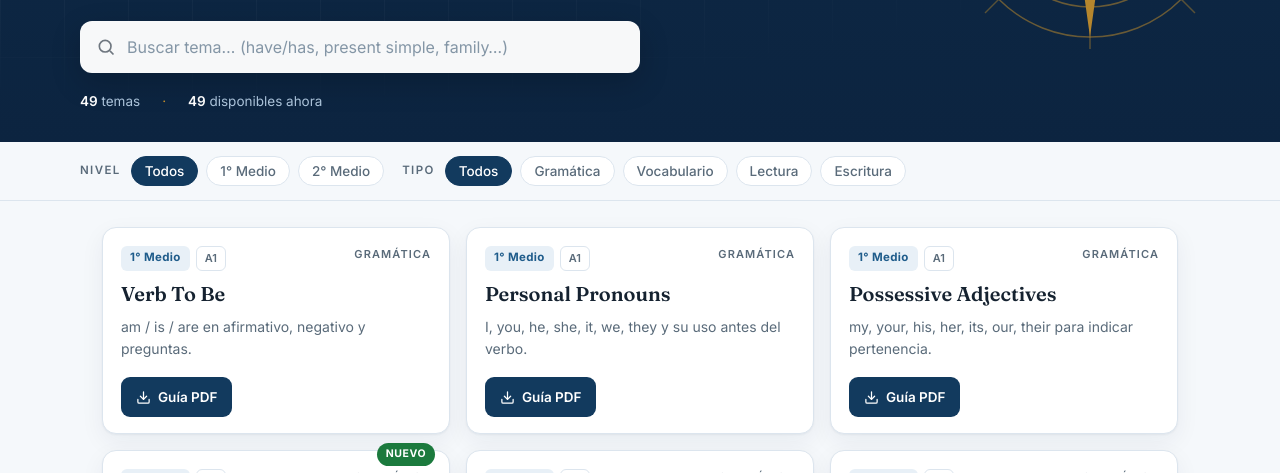
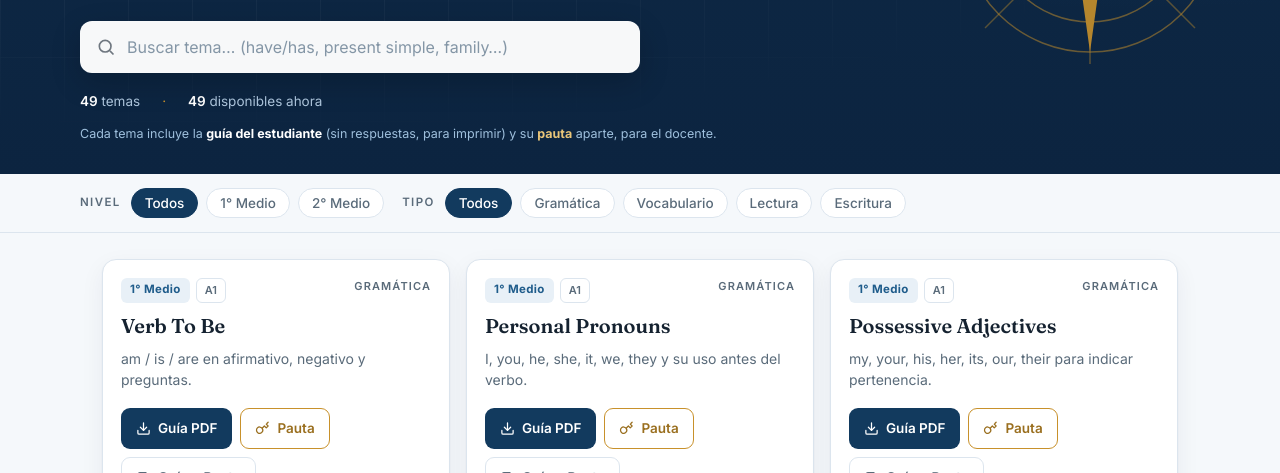
Before and after one commit to TeacherMauro404/Guiasingles, a plain HTML site: page index.html in a window 1280 px wide. Shown: the part 327-800 px from the top of the page. Drawn offline with Linux system fonts and the light colour scheme.

Commit message:
Add files via upload

```diff
--- a/index.html
+++ b/index.html
@@ -122,6 +122,10 @@
   .btn-primary{background:var(--navy2);color:#fff}
   .btn-primary:hover{background:var(--navy)}
   .btn-ghost{background:#fff;border-color:var(--line);color:var(--blue)}
+  .btn-key{background:#fff;border:1px solid var(--gold);color:#9a6f1f}
+  .btn-key:hover{background:var(--gold-soft)}
+  .btn-all{background:#fff;border:1px solid var(--line);color:var(--muted)}
+  .btn-all:hover{border-color:var(--muted);color:var(--ink);background:#f4f6f8}
   .btn-ghost:hover{border-color:var(--blue);background:var(--blue-soft)}
   .btn:focus-visible{outline:2.5px solid var(--gold);outline-offset:1px}
   .soon{display:inline-flex;align-items:center;gap:7px;font-size:13px;font-weight:600;color:var(--gold);
@@ -188,6 +192,7 @@
       <span class="dot">·</span>
       <span><b id="count-ready">0</b> disponibles ahora</span>
     </div>
+    <p style="margin:12px 0 0;font-size:12.5px;color:#9fc0dd">Cada tema incluye la <b style="color:#fff">guía del estudiante</b> (sin respuestas, para imprimir) y su <b style="color:#e9c579">pauta</b> aparte, para el docente.</p>
   </div>
 </header>
 
@@ -287,6 +292,8 @@ const RECURSOS = [
 ];
 
 const ICON_DL='<svg width="15" height="15" viewBox="0 0 24 24" fill="none" stroke="currentColor" stroke-width="2" stroke-linecap="round" stroke-linejoin="round"><path d="M21 15v4a2 2 0 0 1-2 2H5a2 2 0 0 1-2-2v-4"/><path d="M7 10l5 5 5-5"/><path d="M12 15V3"/></svg>';
+const ICON_KEY='<svg width="15" height="15" viewBox="0 0 24 24" fill="none" stroke="currentColor" stroke-width="2" stroke-linecap="round" stroke-linejoin="round"><path d="M21 2l-2 2m-7.6 7.6a5 5 0 1 0-7 7 5 5 0 0 0 7-7zm0 0L15 8m0 0l3 3 3-3-3-3"/></svg>';
+const ICON_ALL='<svg width="15" height="15" viewBox="0 0 24 24" fill="none" stroke="currentColor" stroke-width="2" stroke-linecap="round" stroke-linejoin="round"><rect x="8" y="8" width="12" height="12" rx="2"/><path d="M4 16V6a2 2 0 0 1 2-2h10"/></svg>';
 const ICON_CLOCK='<svg width="15" height="15" viewBox="0 0 24 24" fill="none" stroke="currentColor" stroke-width="2"><circle cx="12" cy="12" r="9"/><path d="M12 7v5l3 2"/></svg>';
 
 let fLvl="all", fCat="all", fText="";
@@ -305,7 +312,13 @@ function cardHTML(r){
   let actions="";
   if(ready){
     const parts=[];
-    if(r.guia) parts.push(`<a class="btn btn-primary" href="${r.guia}" target="_blank" rel="noopener">${ICON_DL} Guía PDF</a>`);
+    if(r.guia){
+      parts.push(`<a class="btn btn-primary" href="${r.guia}" target="_blank" rel="noopener">${ICON_DL} Guía PDF</a>`);
+      const pauta=r.guia.replace("-guia.pdf","-pauta.pdf");
+      parts.push(`<a class="btn btn-key" href="${pauta}" target="_blank" rel="noopener" title="Hoja de respuestas (uso docente)">${ICON_KEY} Pauta</a>`);
+      const completa=r.guia.replace("-guia.pdf","-completa.pdf");
+      parts.push(`<a class="btn btn-all" href="${completa}" target="_blank" rel="noopener" title="Guía con respuestas incluidas (autocorrección)">${ICON_ALL} Guía + Pauta</a>`);
+    }
     if(r.quiz) parts.push(`<a class="btn ${r.guia?'btn-ghost':'btn-primary'}" href="${r.quiz}" target="_blank" rel="noopener">${ICON_DL} Quiz PDF</a>`);
     actions=parts.join('');
   } else {
```
